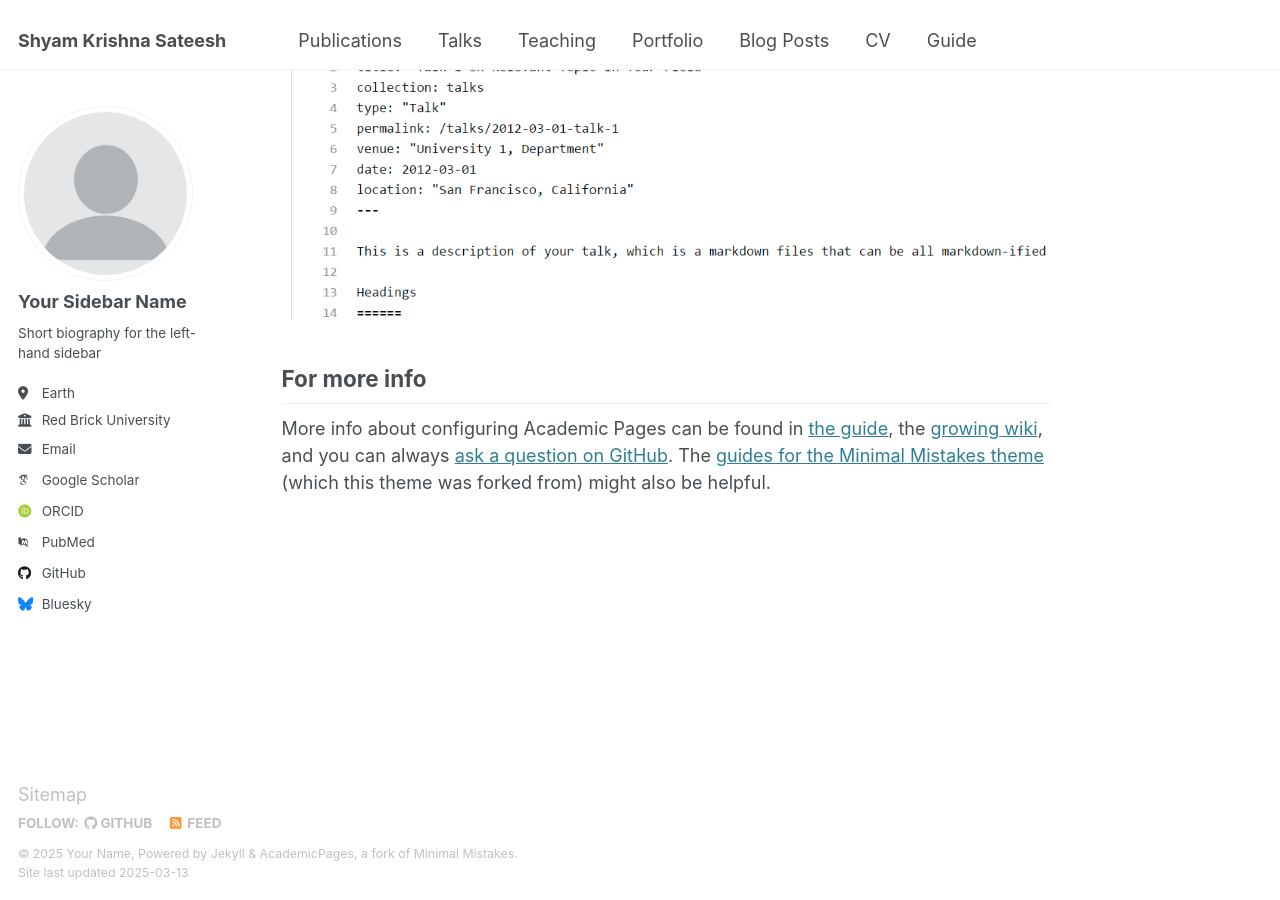
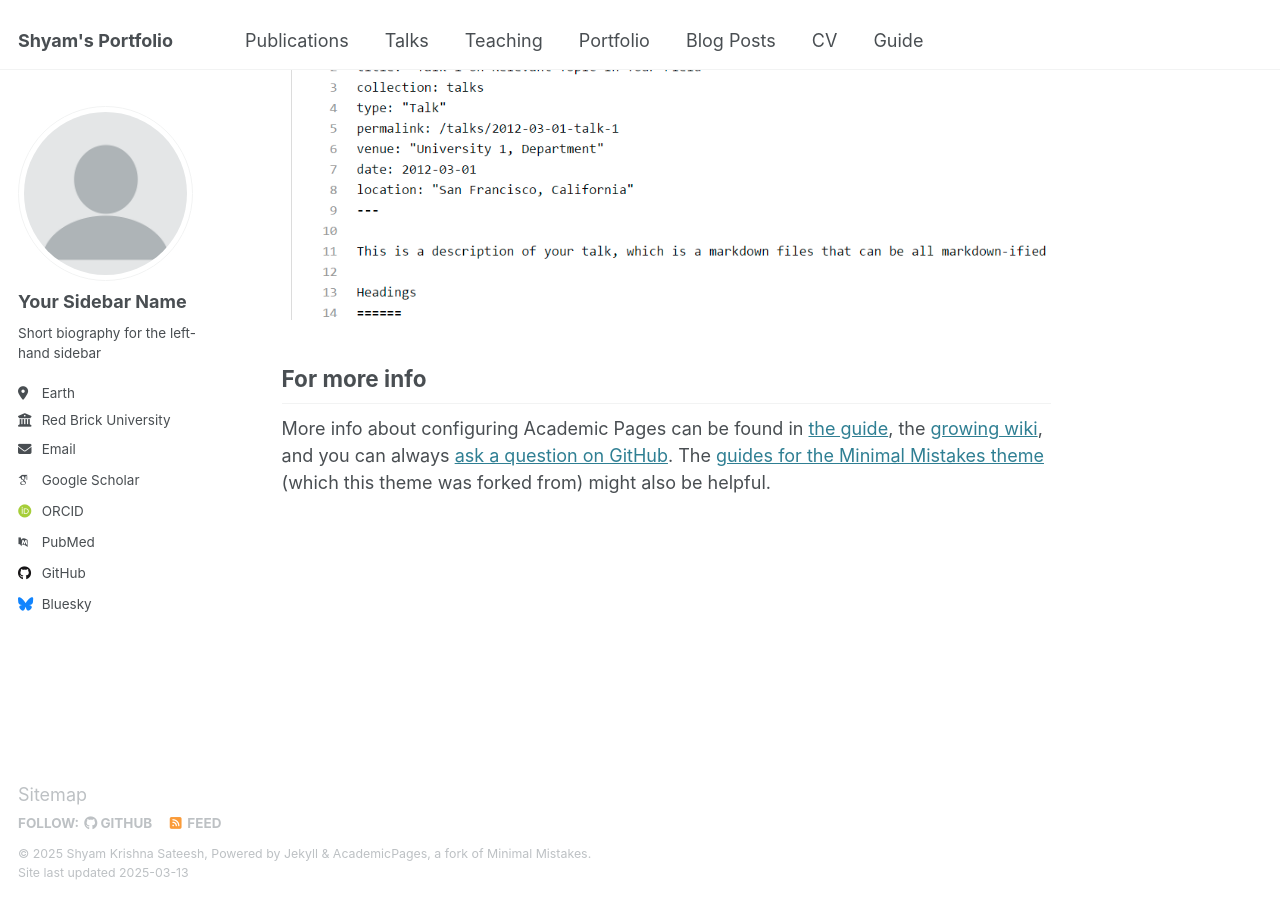
Before and after one commit to shyamksateesh/shyamksateesh.github.io, a Jekyll site: the page built from _pages/about.md, in a window 1280 px wide and 900 px high, scrolled down 2642 px. Built offline with Jekyll 4.4.1, drawn with Linux system fonts in a browser that asks for light colours; some web fonts are replaced.

Commit message:
Update _config.yml

```diff
--- a/_config.yml
+++ b/_config.yml
@@ -9,9 +9,9 @@
 # Basic Site Settings
 locale                   : "en-US"
 site_theme               : "default"
-title                    : "Shyam Krishna Sateesh"
+title                    : "Shyam's Portfolio"
 title_separator          : "-"
-name                     : &name "Your Name"
+name                     : &name "Shyam Krishna Sateesh"
 description              : &description "personal description"
 url                      : https://academicpages.github.io # the base hostname & protocol for your site e.g. "https://[your GitHub username].github.io"
 baseurl                  : "" # the subpath of your site, e.g. "/blog"
@@ -29,7 +29,7 @@ author:
   location         : "Earth"
   employer         : "Red Brick University"
   uri              : # URL
-  email            : "none@example.org"
+  email            : "shyamksateesh@gmail.com"
 
   # Academic websites
   arxiv            : # URL - Update with the correct link to your profile
```
